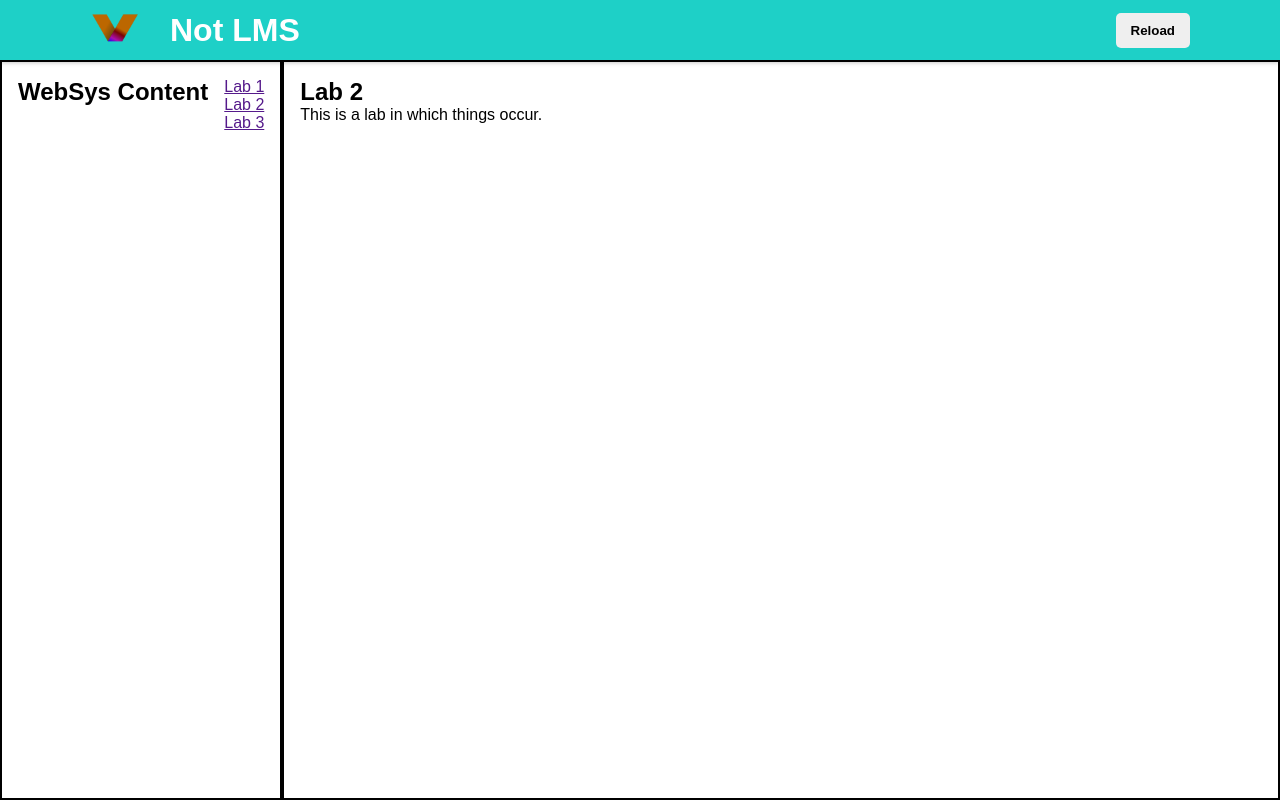
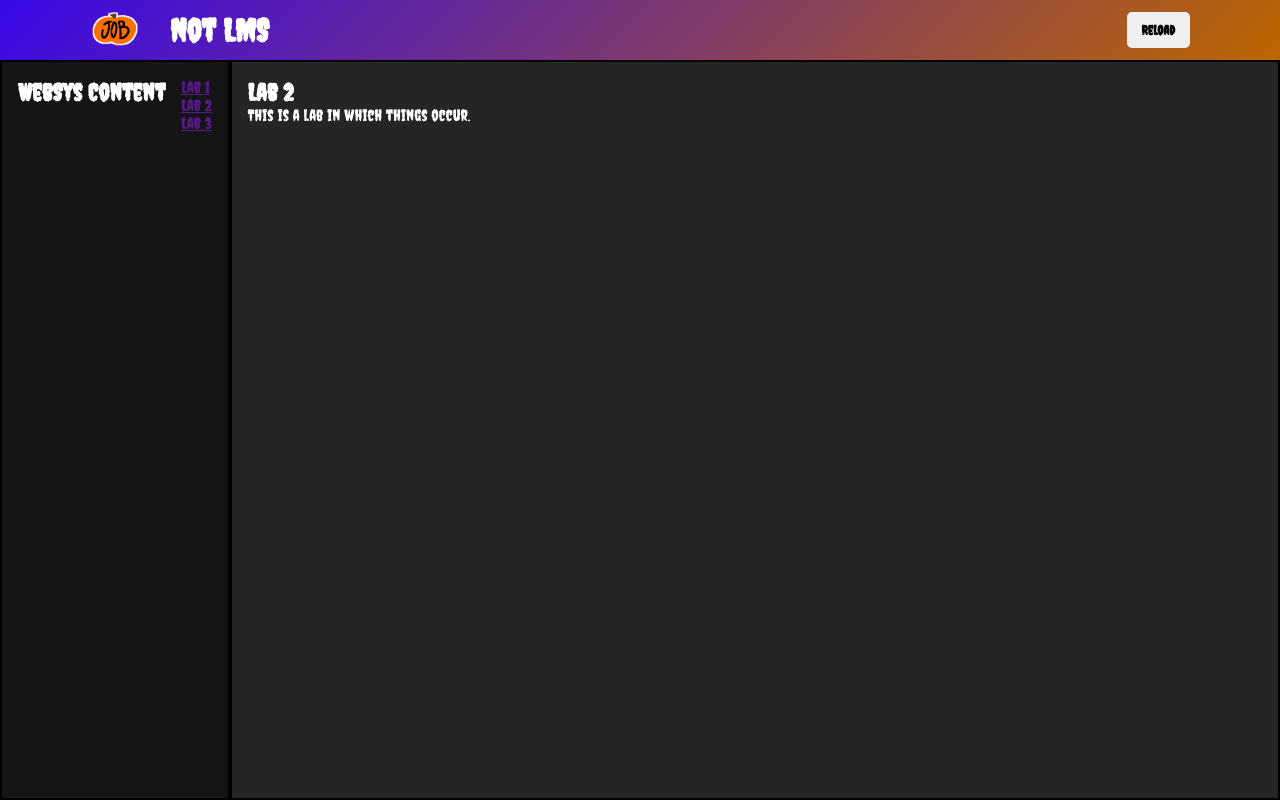
Before and after one commit to itws2110-f25-nasa-g1/itws2110-websys-g10-lab07, a PHP site: page / in a window 1280 px wide. Run offline with PHP 8.4, Linux system fonts and the light colour scheme.

Commit message:
spookified

```diff
--- a/index.html
+++ b/index.html
@@ -6,6 +6,10 @@
     <title>Group 10 Lab 6</title>
     <link rel="stylesheet" type="text/css" href="resources/style.css">
     <link rel="icon" type="image/x-icon" href="resources/images/favicon.png">
+
+    <link rel="preconnect" href="https://fonts.googleapis.com">
+    <link rel="preconnect" href="https://fonts.gstatic.com" crossorigin>
+    <link href="https://fonts.googleapis.com/css2?family=Creepster&display=swap" rel="stylesheet">
 </head>
 
 <body>
@@ -13,7 +17,7 @@
         <div id="header">
             <div class="header_container">
                 <div id="header_left">
-                    <a href="/"><img src="/resources/images/blackboard_logo_white.png" alt="cynosure" class="logo-img"></a>
+                    <a href="/"><img src="/resources/images/JOB.png" alt="cynosure" class="logo-img"></a>
                     <p class="brand-link">Not LMS</p>
                 </div>
                 <ul class="nav-list">
--- a/resources/style.css
+++ b/resources/style.css
@@ -4,19 +4,25 @@
     --header-teal: #1ED0C7;
     --catseyegreen: #3908e8;
     --catseyeblue: #bc6700;
-    --background-color: #ffffff;
+    --sidebar-background-color: #151515;
+    --background-color: #252525;
+}
+
+.creepster-regular {
+    font-family: "Creepster", system-ui;
+    font-weight: 400;
+    font-style: normal;
 }
 
 * {
     margin: 0;
     padding: 0;
     box-sizing: border-box;
-    font-family: sans-serif;
+    font-family: "Creepster", system-ui;
 }
 
 #header {
-    /**background: linear-gradient(135deg, var(--catseyegreen) 0%, var(--catseyeblue) 100%);**/
-    background: var(--header-teal);
+    background: linear-gradient(135deg, var(--catseyegreen) 0%, var(--catseyeblue) 100%);
     color: var(--secondary-text);
     box-shadow: 0 2px 5px rgba(0, 0, 0, 0.3);
     z-index: 100;
@@ -98,6 +104,8 @@ nav {
 
 nav {
     height: calc(100vh - 60px);
+    color: var(--primary-text);
+    background: var(--sidebar-background-color);
 }
 
 course-content {
@@ -105,4 +113,6 @@ course-content {
     padding: 1em;
     border: 2px solid black;
     height: calc(100vh - 60px);
+    color: var(--primary-text);
+    background: var(--background-color);
 }
```
Also changed, not shown: resources/images/JOB.png (added), 1 other file.
